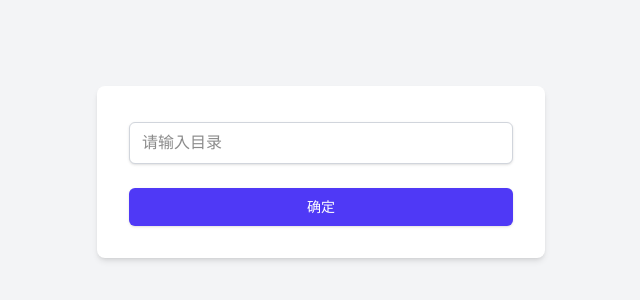
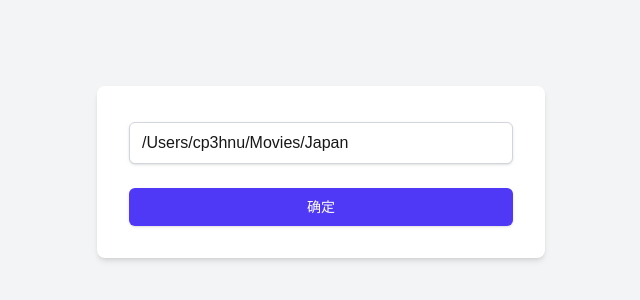
Before and after one commit to cp3hnu/image-gallery, a Next.js app: page / in a window 1280 px wide. Shown: the part 228-528 px from the top of the page, without its empty margins (319-959 px from the left). Built offline with nearby package versions, Linux system fonts and the light colour scheme.

Commit message:
chore: 修改端口号

```diff
--- a/package.json
+++ b/package.json
@@ -3,9 +3,9 @@
   "version": "0.1.0",
   "private": true,
   "scripts": {
-    "dev": "next dev --turbopack",
+    "dev": "next dev --turbopack -p 28256",
     "build": "next build",
-    "start": "next start",
+    "start": "next start -p 28257",
     "lint": "next lint",
     "lint-fix": "next lint --fix",
     "prettier-check": "prettier --check .",
--- a/src/app/page.tsx
+++ b/src/app/page.tsx
@@ -4,12 +4,14 @@ import "@/app/globals.css";
 import { useRouter } from "next/navigation";
 import { useEffect, useState } from "react";
 
+const DEFAULTDIR = "/Users/cp3hnu/Movies/Japan";
+
 export default function Home() {
   const router = useRouter();
-  const [directory, setDirectory] = useState("/Users/cp3hnu/Movies/Japan");
+  const [directory, setDirectory] = useState(DEFAULTDIR);
 
   useEffect(() => {
-    const dir = localStorage.getItem("directory") || "";
+    const dir = localStorage.getItem("directory") || DEFAULTDIR;
     setDirectory(dir);
   }, []);
 
```
